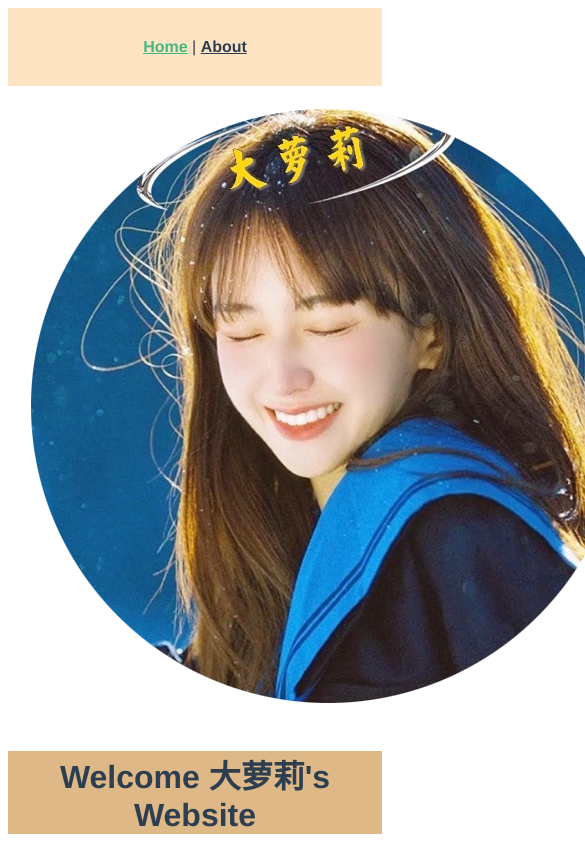
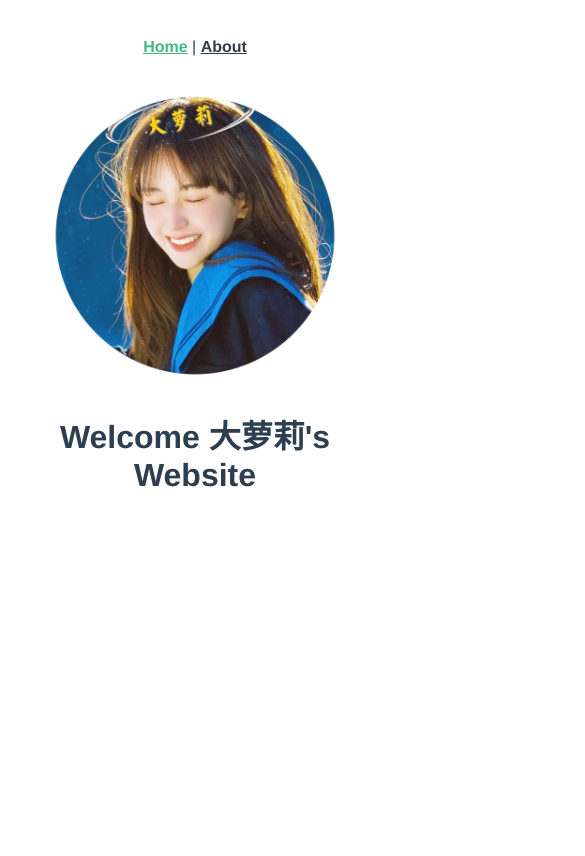
Before and after one commit to CYcitizen/luer, a Vue app: page / in a window 390 px wide. Shown: the top 856 px of the page, 585 px wide, since content can reach past the window. Built offline with nearby package versions, Linux system fonts and the light colour scheme.

Commit message:
added vue-router and changed domain

```diff
--- a/src/App.vue
+++ b/src/App.vue
@@ -1,4 +1,7 @@
 <template>
+  <!--
+  this file is the root components
+ -->
   <div id="nav">
     <router-link to="/">Home</router-link> |
     <router-link to="/about">About</router-link>
@@ -17,7 +20,7 @@
 
 #nav {
   padding: 30px;
-  background-color: bisque;
+  /* background-color: bisque; */
 }
 
 #nav a {
--- a/src/components/HelloWorld.vue
+++ b/src/components/HelloWorld.vue
@@ -42,7 +42,7 @@ export default {
 <!-- Add "scoped" attribute to limit CSS to this component only -->
 <style scoped>
 .hello {
-  background-color: burlywood;
+  /* background-color: burlywood; */
 }
 h3 {
   margin: 40px 0 0;
--- a/src/views/Home.vue
+++ b/src/views/Home.vue
@@ -1,6 +1,6 @@
 <template>
   <div class="home">
-    <img alt="Vue logo" src="../assets/logo.png" />
+    <img class="logo" alt="luoli logo" src="../assets/logo.png" />
 
     <HelloWorld msg="Welcome 大萝莉's Website" />
   </div>
@@ -17,3 +17,29 @@ export default {
   },
 };
 </script>
+
+<style>
+@media screen and (min-width: 960px) and (max-width: 1200px) {
+  .logo {
+    width: 50%;
+  }
+}
+
+@media screen and (min-width: 550px) and (max-width: 960px) {
+  .logo {
+    width: 80%;
+  }
+}
+
+@media screen and (min-width: 300px) and (max-width: 550px) {
+  .logo {
+    width: 80%;
+  }
+}
+
+@media screen and (min-width: 0px) and (max-width: 300px) {
+  .logo {
+    width: 80%;
+  }
+}
+</style>
```
Also changed, not shown: src/router/index.js (+13 -5 lines).
